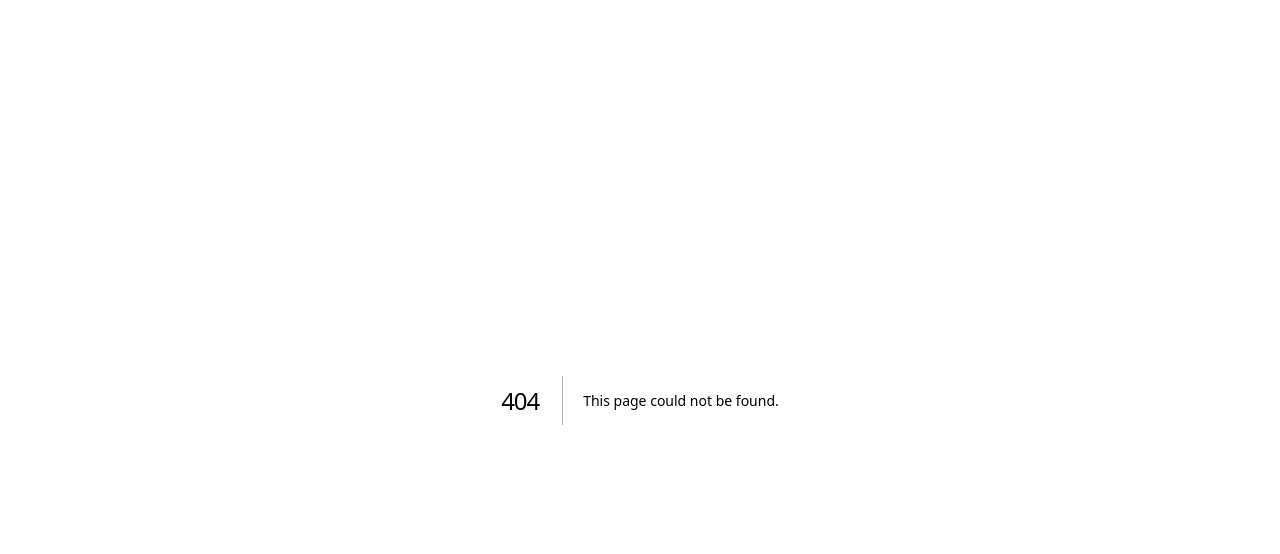
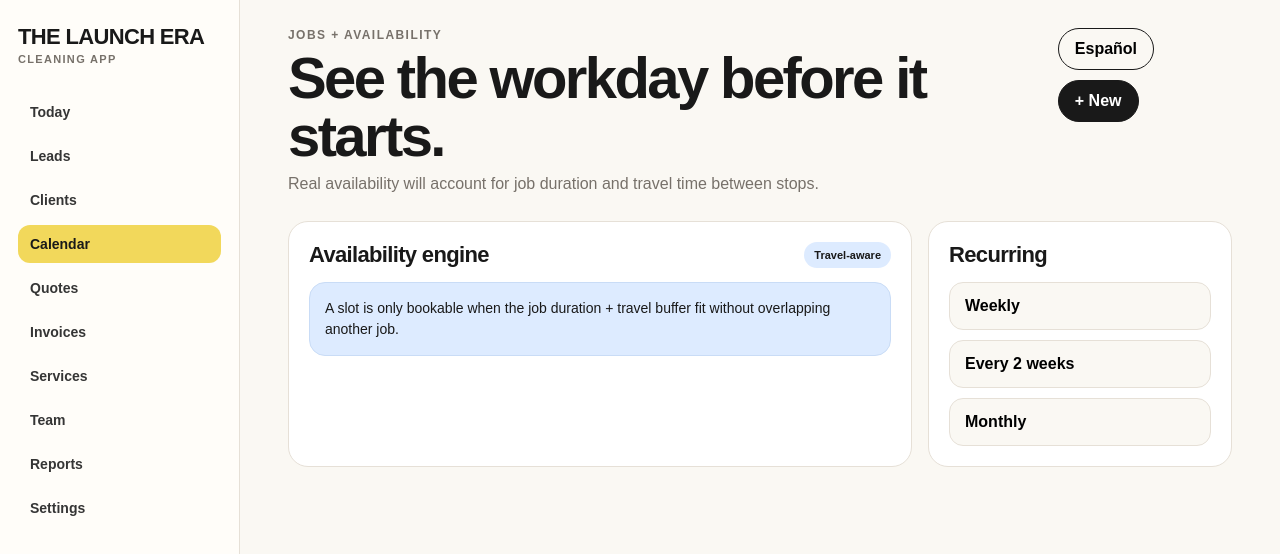
Before and after one commit to thelaunchera/The-launch-era-Website-, a Next.js app in the folder cleaning-app/: page /calendar in a window 1280 px wide. Before the commit this address had no page. Shown: the top 554 px of the page. Built offline with nearby package versions, Linux system fonts and the light colour scheme.

Commit message:
Add Calendar module screen

```diff
--- /dev/null
+++ b/cleaning-app/app/calendar/page.tsx
@@ -0,0 +1,9 @@
+import SectionPage from "@/components/SectionPage";
+
+export default function Page(){
+  return (
+    <SectionPage active="Calendar" eyebrow="JOBS + AVAILABILITY" title="See the workday before it starts." description="Real availability will account for job duration and travel time between stops.">
+      <div className="grid"><article className="card route"><div className="section-title"><h2>Availability engine</h2><span className="badge">Travel-aware</span></div><div className="note">A slot is only bookable when the job duration + travel buffer fit without overlapping another job.</div></article><aside className="card sidecard"><div className="section-title"><h2>Recurring</h2></div><div className="quick"><button>Weekly</button><button>Every 2 weeks</button><button>Monthly</button></div></aside></div>
+    </SectionPage>
+  );
+}
```
